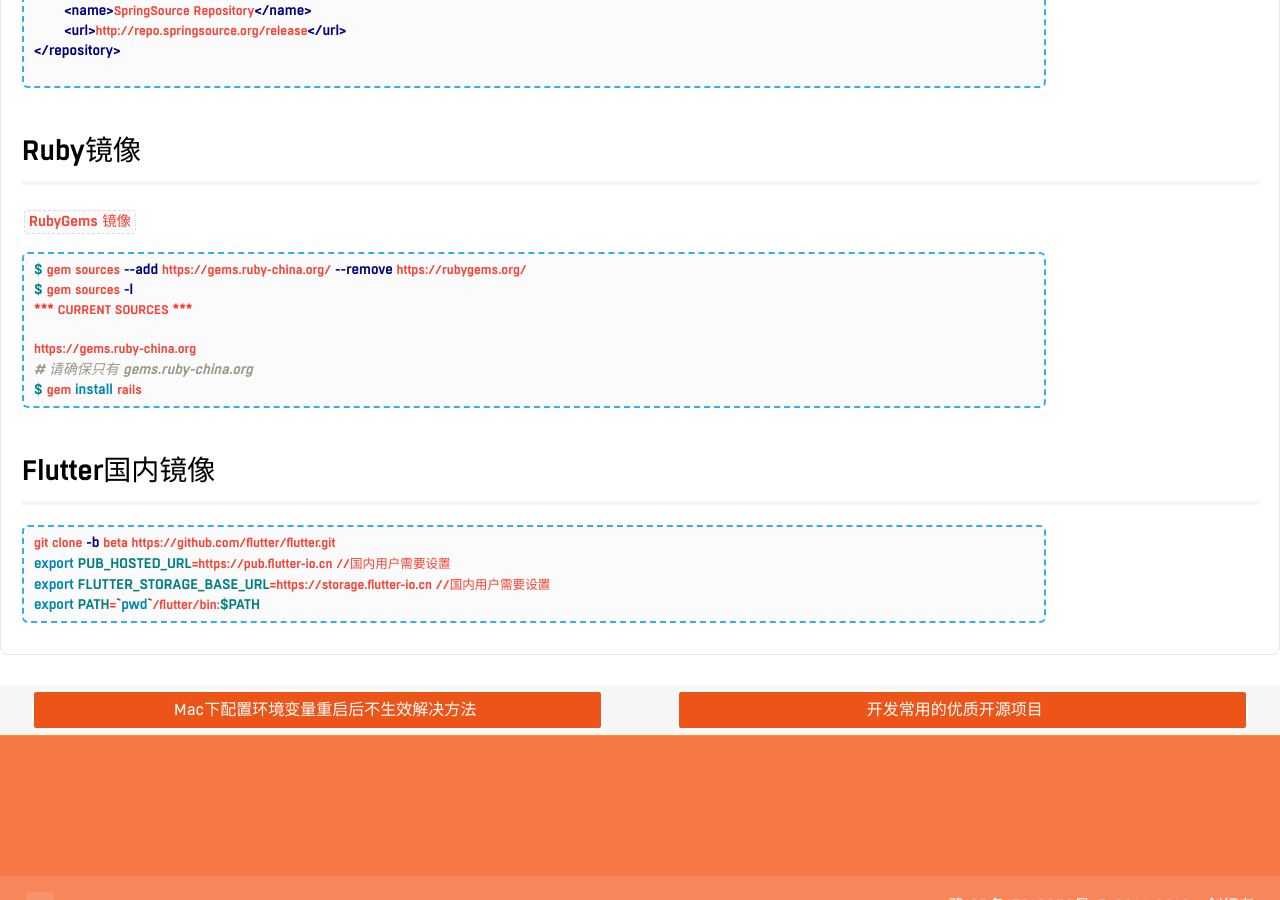
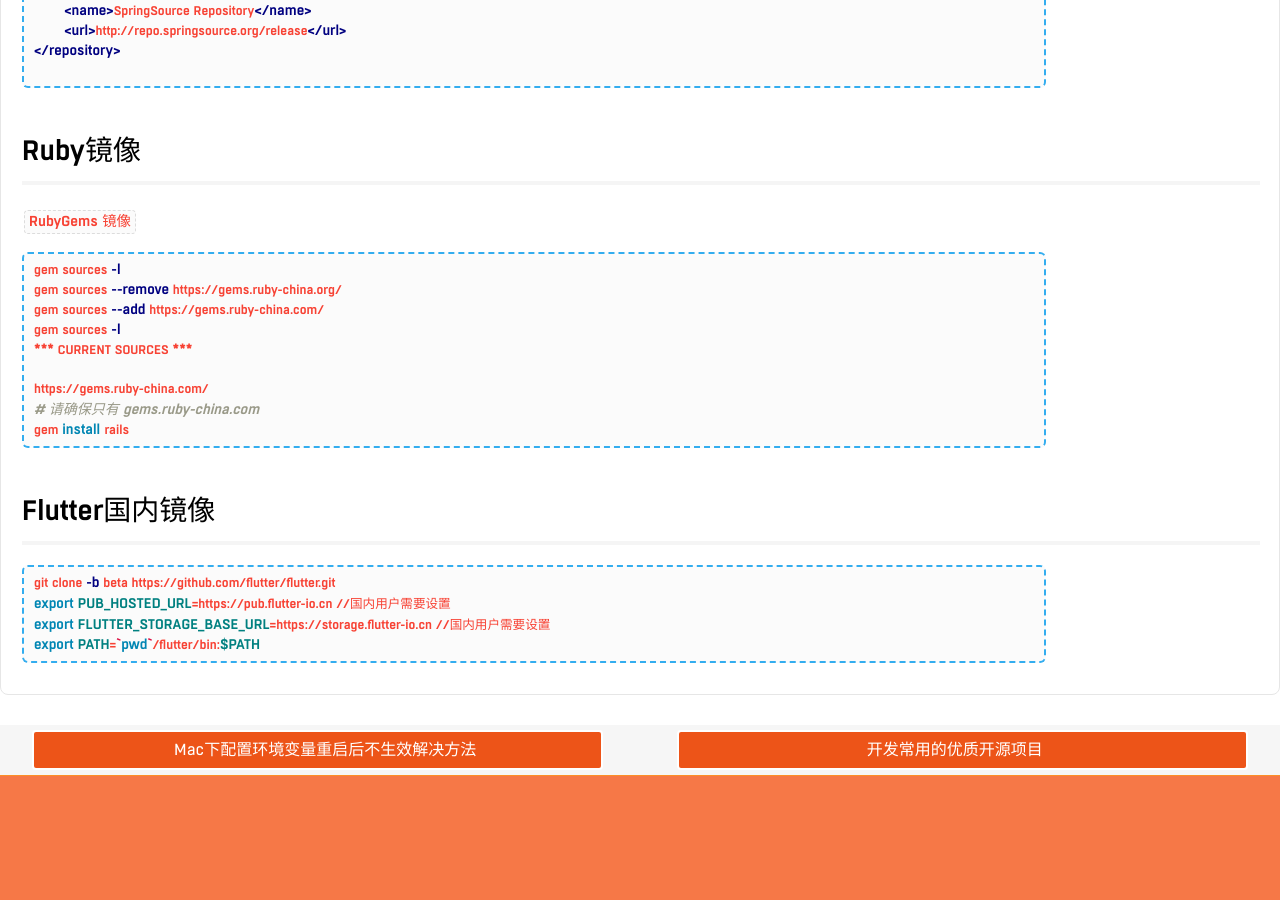
Before and after one commit to psvmc/myblog_jekyll, a Jekyll site: the page built from _posts/2018-08-08-mirror-common.md, in a window 1280 px wide and 900 px high, scrolled down 4358 px. Built offline with Jekyll 4.4.1, drawn with Linux system fonts in a browser that asks for light colours; comment, search, counter and statistics services are not loaded.

Commit message:
文章更新

````diff
--- a/_posts/2018-08-08-mirror-common.md
+++ b/_posts/2018-08-08-mirror-common.md
@@ -208,13 +208,15 @@ spring
 [`RubyGems 镜像`](https://ruby.taobao.org/)
 
 ```bash
-$ gem sources --add https://gems.ruby-china.org/ --remove https://rubygems.org/
-$ gem sources -l
+gem sources -l
+gem sources --remove https://gems.ruby-china.org/
+gem sources --add https://gems.ruby-china.com/
+gem sources -l
 *** CURRENT SOURCES ***
 
-https://gems.ruby-china.org
-# 请确保只有 gems.ruby-china.org
-$ gem install rails
+https://gems.ruby-china.com/
+# 请确保只有 gems.ruby-china.com
+gem install rails
 ```
 
 
````
Also changed, not shown: _posts/2016-10-26-ios-cocoapods.md (+1 -6 lines), _posts/2018-09-06-ios-start.md (added, +143 -0 lines).
